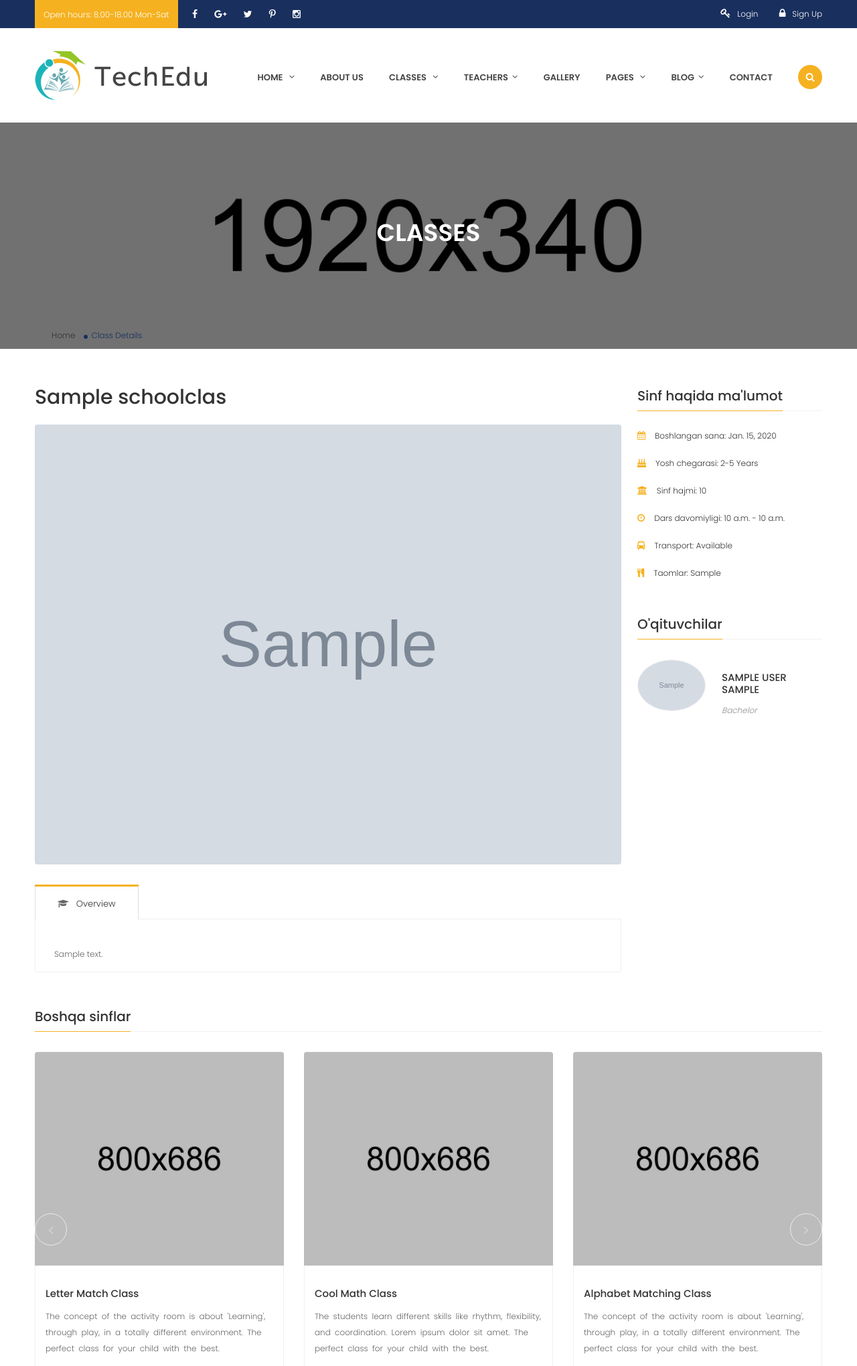
After one commit to EldorKarimov/elitaSchoolSite, a Django app: a page that uses templates/base.html in a window 1280 px wide. The commit adds this page. Shown: the top 2040 px of the page at 67% size. Run offline with Django 5.2, Linux system fonts and the light colour scheme; tables that the repository leaves empty hold one stand-in row (values such as "Sample post"); grey boxes marked "Sample" are stand-in pictures; some libraries are stand-ins or nearby versions.

Commit message:
added class details and some changed

```diff
--- a/school/urls.py
+++ b/school/urls.py
@@ -3,5 +3,6 @@ from . import views
 
 app_name = 'school'
 urlpatterns = [
-    path('', views.HomePageView.as_view(), name='home')
+    path('', views.HomePageView.as_view(), name='home'),
+    path('class-details/<slug:slug>', views.SchoolClassDetailView.as_view(), name='class-details'),
 ]
--- a/school/views.py
+++ b/school/views.py
@@ -1,4 +1,4 @@
-from django.shortcuts import render
+from django.shortcuts import render, get_object_or_404
 from django.views import View
 
 from common.models import Slider, About
@@ -14,3 +14,19 @@ class HomePageView(View):
             'classes':classes
         }
         return render(request, 'school/index.html', context)
+
+class SchoolClassListView(View):
+    def get(self, request):
+        school_classes = SchoolClass.objects.all()
+        context = {
+            'classes':school_classes
+        }
+        return render(request, 'school/classes.html', context)
+
+class SchoolClassDetailView(View):
+    def get(self, request, slug):
+        school_class = get_object_or_404(SchoolClass, slug = slug)
+        context = {
+            'school_class':school_class
+        }
+        return render(request, 'school/class-details.html', context)
--- a/templates/base.html
+++ b/templates/base.html
@@ -15,6 +15,11 @@
 		<!-- Google Fonts
 		============================================ -->
         <link href='https://fonts.googleapis.com/css?family=Poppins:400,300,500,600,700' rel='stylesheet' type='text/css'>
+
+		<!-- Font Awesome
+		============================================ -->
+		<link rel="stylesheet" href="https://cdnjs.cloudflare.com/ajax/libs/font-awesome/6.5.0/css/all.min.css">
+
 
 		<!-- Style CSS
 		============================================ -->
--- /dev/null
+++ b/templates/school/class-details.html
@@ -0,0 +1,394 @@
+{% extends 'base.html' %}
+{% load static %}
+{% load i18n %}
+
+{% block title %} {% trans "Sinf detallari" %} {% endblock %}
+
+{% block content %}
+<!--Breadcrumb Banner Area Start-->
+<div class="breadcrumb-banner-area">
+    <div class="container">
+        <div class="row">
+            <div class="col-md-12">
+                <div class="breadcrumb-text">
+                    <h1 class="text-center">Classes</h1>
+                    <div class="breadcrumb-bar">
+                        <ul class="breadcrumb">
+                            <li><a href="index.html">Home</a></li>
+                            <li>Class Details</li>
+                        </ul>
+                    </div>
+                </div>
+            </div>
+        </div>
+    </div>
+</div>
+<!--End of Breadcrumb Banner Area-->
+<!--Class Details Area Start-->
+<div class="class-details-area section-padding-top">
+    <div class="container">
+        <div class="row">
+            <div class="col-xl-9 col-lg-8">
+                <div class="class-details-container">
+                    <h1>{{ school_class.name }}</h1>
+                    <div class="class-details-carousel carousel-style-one owl-carousel">
+                        {% for image in school_class.schoolclassimage_set.all %}
+                        <img src="{{ image.image.url }}" alt="">
+                        {% endfor %}
+                    </div>
+                </div>
+                <div class="class-details-tab">
+                    <div class="class-details-tab-menu">
+                        <ul role="tablist" class="nav nav-tabs">
+                            <li role="presentation"><a class="active" data-bs-toggle="tab" role="tab"
+                                    aria-controls="overview" href="#overview"><i
+                                        class="fa fa-graduation-cap"></i>Overview</a></li>
+                            <!-- <li role="presentation"><a data-bs-toggle="tab" role="tab" aria-controls="schedule"
+                                    href="#schedule"><i class="fa fa-calendar"></i>Week Courses Schedule</a></li>
+                            <li role="presentation"><a data-bs-toggle="tab" role="tab" aria-controls="comments"
+                                    href="#comments"><i class="fa fa-comments"></i>Comments(2)</a></li> -->
+                        </ul>
+                    </div>
+                    <div class="clearfix"></div>
+                    <div class="tab-content">
+                        <div id="overview" class="tab-pane active" role="tabpanel">
+                            {{ school_class.description|safe }}
+                        </div>
+                        <div id="schedule" class="tab-pane" role="tabpanel">
+                            <h3>Weekly Courses Schedule For High School</h3>
+                            <p>Lorem ipsum dolor sit amet, consectetur adipisicing elit. Cum officia unde quas dolorum
+                                inventore voluptatem fugiat neque! Sunt ad harum dolores voluptatem libero, tempore
+                                fugit perspiciatis commodi voluptas, nesciunt quibusdam voluptatibus, dolor minima
+                                inventore accusantium sed aliquam, sint nihil cumque consectetur. Optio exercitationem
+                                tempora deleniti. Laborum et distinctio voluptas, rerum.</p>
+                            <div class="table-content table-responsive">
+                                <table>
+                                    <thead>
+                                        <tr>
+                                            <td>
+                                                <div>Mon &amp; Wed</div>
+                                            </td>
+                                            <td>
+                                                <div>Tues &amp; Thurs</div>
+                                            </td>
+                                            <td>
+                                                <div>Mon, Wed or Thurs</div>
+                                            </td>
+                                            <td>
+                                                <div>Friday</div>
+                                            </td>
+                                            <td>
+                                                <div>Friday</div>
+                                            </td>
+                                        </tr>
+                                    </thead>
+                                    <tbody>
+                                        <tr>
+                                            <td class="sub-title">
+                                                <div>1 hr 15 min <span>twice per week</span></div>
+                                            </td>
+                                            <td class="sub-title">
+                                                <div>1 hr 15 min <span>twice per week</span></div>
+                                            </td>
+                                            <td class="sub-title">
+                                                <div>2 hr 30 min <span>once per week</span></div>
+                                            </td>
+                                            <td class="sub-title">
+                                                <div>2 hr 30/45 min* <span>once per week</span></div>
+                                            </td>
+                                            <td class="sub-title">
+                                                <div>2 hr 45 min* <span>once per week</span></div>
+                                            </td>
+                                        </tr>
+                                        <tr>
+                                            <td>
+                                                <div>8:00am - 9:15am</div>
+                                            </td>
+                                            <td>
+                                                <div>8:00am - 9:15am</div>
+                                            </td>
+                                            <td>
+                                                <div>8:00am - 10:30am</div>
+                                            </td>
+                                            <td></td>
+                                            <td></td>
+                                        </tr>
+                                        <tr>
+                                            <td>
+                                                <div>9:30am - 10:45am</div>
+                                            </td>
+                                            <td>
+                                                <div>9:30am - 10:45am</div>
+                                            </td>
+                                            <td></td>
+                                            <td>
+                                                <div>9:30am - 12:15pm</div>
+                                            </td>
+                                            <td>
+                                                <div>9:30am - 12:15pm</div>
+                                            </td>
+                                        </tr>
+                                        <tr>
+                                            <td>
+                                                <div>11:00am - 12:15pm</div>
+                                            </td>
+                                            <td>
+                                                <div>11:00am - 12:15pm</div>
+                                            </td>
+                                            <td>
+                                                <div>11:00am - 1:30pm</div>
+                                            </td>
+                                            <td></td>
+                                            <td></td>
+                                        </tr>
+                                        <tr>
+                                            <td>
+                                                <div>12:30pm - 1:45pm</div>
+                                            </td>
+                                            <td>
+                                                <div>12:30pm - 1:45pm</div>
+                                            </td>
+                                            <td></td>
+                                            <td>
+                                                <div>12:30pm - 3:15pm </div>
+                                            </td>
+                                            <td>
+                                                <div>12:30pm - 3:15pm </div>
+                                            </td>
+                                        </tr>
+                                        <tr>
+                                            <td>
+                                                <div>2:00pm - 3:15pm</div>
+                                            </td>
+                                            <td>
+                                                <div>2:00pm - 3:15pm</div>
+                                            </td>
+                                            <td>
+                                                <div>2:00pm - 4:30pm</div>
+                                            </td>
+                                            <td></td>
+                                            <td></td>
+                                        </tr>
+                                        <tr>
+                                            <td></td>
+                                            <td></td>
+                                            <td></td>
+                                            <td>
+                                                <div>3:30pm - 6:00pm</div>
+                                            </td>
+                                            <td></td>
+                                        </tr>
+                                        <tr>
+                                            <td>
+                                                <div>4:30pm - 5:45pm</div>
+                                            </td>
+                                            <td>
+                                                <div>4:30pm - 5:45pm</div>
+                                            </td>
+                                            <td></td>
+                                            <td></td>
+                                            <td></td>
+                                        </tr>
+                                    </tbody>
+                                </table>
+                            </div>
+                            <p>Dolores, a magni nostrum deleniti voluptatem libero at, maiores nisi rem perspiciatis
+                                ipsa aliquam aspernatur. Totam mollitia perferendis veniam porro eligendi rem et
+                                laborum, corporis. Asperiores temporibus delectus aliquam aspernatur obcaecati laborum
+                                in officiis maxime ex, doloremque optio cumque</p>
+                        </div>
+                        <div id="comments" class="tab-pane" role="tabpanel">
+                            <h3>What parents said about Techedu in our 2016 survey…</h3>
+                            <span>"A lovely school with a small school feeling."</span>
+                            <span>"We are very happy as parents that our son is happy at the school and enjoys coming to
+                                school."</span>
+                            <span>"My children have made fantastic progress at Hareside, my sincerest thanks to all
+                                involved."</span>
+                            <span>"I am as ever very impressed with the school."</span>
+
+                            <span>"The school has been massively supporting of my child through difficulties faced due
+                                to health problems."</span>
+                            <span>"Both of our children are happy and settled and enjoy coming to school. The staff are
+                                fantastic and genuinely care about the pupils and their progress. We would always
+                                recommend the school as it has developed both of our girls emotionally and socially as
+                                well as educating them to the curriculum."</span>
+                            <span>"I am very pleased with every aspect of the school and the opportunities it provides.
+                                Excellent school with excellent teachers / teaching. I can't thank the school enough for
+                                all the support given to students and students during the past 18 months."</span>
+                            <span>"Can't comment on how effectively the school deals with bullying as I've not had any
+                                experience - I do however think that it would be dealt with in the same manner they deal
+                                with everything else – well!"</span>
+                            <span>"Fantastic school, fantastic staff - outstanding!"</span>
+                            <span>"Hareside is a fantastic school and I am very happy with everything about it."</span>
+                            <span>"Highly recommend Hareside. My child has had a great encouragement and teaching all
+                                the way to Y6."</span>
+                            <span>"students is extremely happy at school and I really appreciate all the extra help and
+                                support he receives."</span>
+                            <span>"students is my third child at this school and I find the staff friendly and
+                                approachable and warm reception and overall feel happy that my boys had the chance to
+                                learn here."</span>
+                            <span>"I am very happy with students 's progress and he seems to really enjoy
+                                school."</span>
+                            <span>"students has made great progress and has settled well and made good friends."</span>
+                            <span>"A school where our child thrives in both the social and educational
+                                environment."</span>
+                            <span>"My son is always happy to come into school and tells me he really likes his teacher.
+                                He has progressed well this year."</span>
+
+                            <span>"students has settled into nursery with no problems at all. I couldn't be
+                                happier!"</span>
+                            <span>"Fab! Loving Hareside. Great teachers, great support."</span>
+                        </div>
+                    </div>
+                </div>
+            </div>
+            <div class="col-xl-3 col-lg-4">
+                <div class="single-widget-item">
+                    <div class="single-title">
+                        <h3>{% trans "Sinf haqida ma'lumot" %}</h3>
+                    </div>
+                    <div class="single-widget-container">
+                        <ul class="class-infos">
+                            <li><i class="fa fa-calendar"></i>{% trans "Boshlangan sana" %}: {{ school_class.start_date }}</li>
+                            <li><i class="fa fa-birthday-cake"></i>{% trans "Yosh chegarasi" %}: 2-5 Years</li>
+                            <li><i class="fa fa-bank"></i>{% trans "Sinf hajmi" %}: {{ school_class.size }}</li>
+                            <li><i class="fa fa-clock-o"></i>{% trans "Dars davomiyligi" %}: {{ school_class.lesson_start}} - {{school_class.lesson_end }} </li>
+                            <li><i class="fa fa-bus"></i>{% trans "Transport" %}: {{ school_class.get_transportation_display }}</li>
+                            <li><i class="fa fa-cutlery"></i>{% trans "Taomlar" %}: {{ school_class.food }}</li>
+                            <!-- <li><i class="fa fa-users"></i>Class Starff: 2 Teachers, 3 Caretakers</li> -->
+                        </ul>
+                    </div>
+                </div>
+                <div class="single-widget-item">
+                    <div class="single-title">
+                        <h3>{% trans "O'qituvchilar" %}</h3>
+                    </div>
+                    <div class="single-widget-container">
+                        {% for teacher in school_class.teachers.all %}
+                        <div class="teacher-info-widget">
+                            <div class="widget-image">
+                                <a href="#"><img src="{{ teacher.image.url }}" alt=""></a>
+                            </div>
+                            <div class="widget-infos">
+                                <h4><a href="#">{{ teacher.user.get_full_name }}</a></h4>
+                                <p>{{ teacher.get_degree_type_display}}</p>
+                            </div>
+                        </div>
+                        {% endfor %}
+                    </div>
+                </div>
+                <!-- <div class="single-widget-item">
+                    <div class="single-title">
+                        <h3>{% trans "Boshqa sinflar" %}</h3>
+                    </div>
+                    <div class="single-widget-container">
+                        <form action="#" method="post">
+                            <input type="text" name="class" placeholder="Class Name">
+                            <input type="text" name="name" placeholder="Your Name">
+                            <input type="email" name="email" placeholder="Your Email">
+                            <textarea name="Message" placeholder="Message"></textarea>
+                            <button type="submit" class="button-default button-yellow">Send</button>
+                        </form>
+                    </div>
+                </div> -->
+            </div>
+        </div>
+    </div>
+</div>
+<!--End of Class Details Area-->
+<!--Class Area Start-->
+<div class="class-area section-padding-bottom">
+    <div class="container">
+        <div class="row">
+            <div class="col-md-12">
+                <div class="single-title">
+                    <h3>{% trans "Boshqa sinflar" %}</h3>
+                </div>
+            </div>
+        </div>
+        <div class="class-carousel carousel-style-one owl-carousel">
+            <div class="single-class">
+                <div class="single-class-image">
+                    <a href="#">
+                        <img src="img/class/10.jpg" alt="">
+                        <span class="class-date">Apr 21 <span>2016</span></span>
+                    </a>
+                </div>
+                <div class="single-class-text">
+                    <div class="class-des">
+                        <h4><a href="#">Letter Match Class</a></h4>
+                        <p>The concept of the activity room is about 'Learning', through play, in a totally different
+                            environment. The perfect class for your child with the best.</p>
+                    </div>
+                    <div class="class-schedule">
+                        <span>AGE: 5 - 6 years</span>
+                        <span>CLASS SIZE: 25</span>
+                        <span class="arrow"><a href="#"><i class="fa fa-angle-right"></i></a></span>
+                    </div>
+                </div>
+            </div>
+            <div class="single-class">
+                <div class="single-class-image">
+                    <a href="#">
+                        <img src="img/class/11.jpg" alt="">
+                        <span class="class-date">OCT 10 <span>2016</span></span>
+                    </a>
+                </div>
+                <div class="single-class-text">
+                    <div class="class-des">
+                        <h4><a href="#">Cool Math Class</a></h4>
+                        <p>The students learn different skills like rhythm, flexibility, and coordination. Lorem ipsum
+                            dolor sit amet. The perfect class for your child with the best.</p>
+                    </div>
+                    <div class="class-schedule">
+                        <span>AGE: 4 - 5 years</span>
+                        <span>CLASS SIZE: 38</span>
+                        <span class="arrow"><a href="#"><i class="fa fa-angle-right"></i></a></span>
+                    </div>
+                </div>
+            </div>
+            <div class="single-class">
+                <div class="single-class-image">
+                    <a href="#">
+                        <img src="img/class/12.jpg" alt="">
+                        <span class="class-date">FEB 19 <span>2016</span></span>
+                    </a>
+                </div>
+                <div class="single-class-text">
+                    <div class="class-des">
+                        <h4><a href="#">Alphabet Matching Class</a></h4>
+                        <p>The concept of the activity room is about 'Learning', through play, in a totally different
+                            environment. The perfect class for your child with the best.</p>
+                    </div>
+                    <div class="class-schedule">
+                        <span>AGE: 3 - 4 years</span>
+                        <span>CLASS SIZE: 50</span>
+                        <span class="arrow"><a href="#"><i class="fa fa-angle-right"></i></a></span>
+                    </div>
+                </div>
+            </div>
+            <div class="single-class">
+                <div class="single-class-image">
+                    <a href="#">
+                        <img src="img/class/10.jpg" alt="">
+                        <span class="class-date">Apr 21 <span>2016</span></span>
+                    </a>
+                </div>
+                <div class="single-class-text">
+                    <div class="class-des">
+                        <h4><a href="#">Letter Match Class</a></h4>
+                        <p>The students learn different skills like rhythm, flexibility, and coordination. Lorem ipsum
+                            dolor sit amet. The perfect class for your child with the best.</p>
+                    </div>
+                    <div class="class-schedule">
+                        <span>AGE: 5 - 6 years</span>
+                        <span>CLASS SIZE: 25</span>
+                        <span class="arrow"><a href="#"><i class="fa fa-angle-right"></i></a></span>
+                    </div>
+                </div>
+            </div>
+        </div>
+    </div>
+</div>
+<!--End of Class Area-->
+{% endblock %}
```
Also changed, not shown: school/models.py (+10 -0 lines), templates/school/index.html (+19 -23 lines), school/migrations/0005_teacher_degree_type.py (added).
